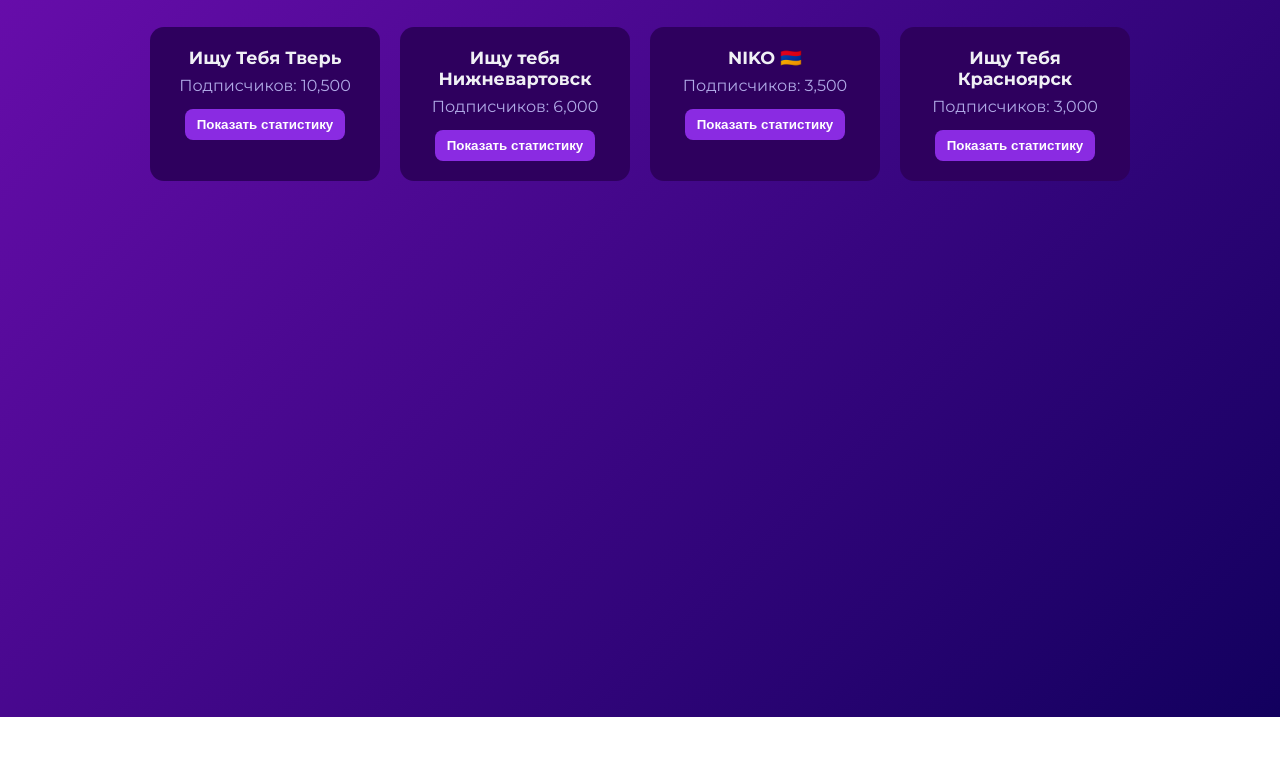
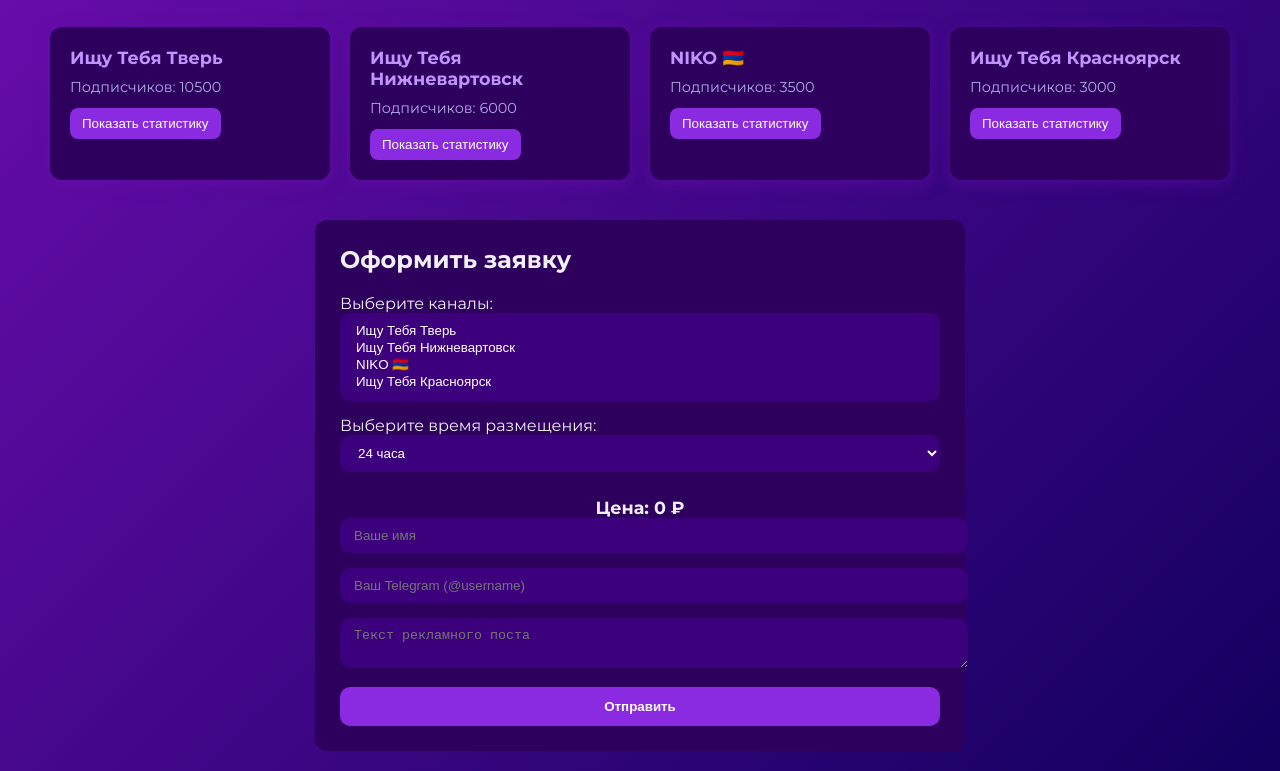
Before and after one commit to nikoooott/nikoad-server, a website: page index.html in a window 1280 px wide. Shown: the part 83-854 px from the top of the page. Before the commit the page ends 800 px from the top, so only its background shows below. Drawn offline with Linux system fonts and the light colour scheme.

Commit message:
Update index.html

```diff
--- a/index.html
+++ b/index.html
@@ -6,19 +6,16 @@
   <title>NikoAd — Реклама в Telegram</title>
   <link href="https://fonts.googleapis.com/css2?family=Montserrat:wght@400;700&display=swap" rel="stylesheet">
   <style>
-    * { box-sizing: border-box; }
     body {
       margin: 0;
       font-family: 'Montserrat', sans-serif;
       background: linear-gradient(135deg, #6a0dad, #12005e);
       color: #f0f0f5;
-      min-height: 100vh;
       padding: 20px;
-      text-align: center;
     }
 
     h1 {
-      font-size: 2rem;
+      text-align: center;
       margin-bottom: 30px;
     }
 
@@ -31,102 +28,153 @@
 
     .channel-card {
       background: #2e005e;
-      border-radius: 14px;
+      border-radius: 12px;
       padding: 20px;
-      width: 230px;
-      transition: transform 0.3s, box-shadow 0.3s;
+      width: 240px;
+      box-shadow: 0 4px 15px rgba(106, 13, 173, 0.5);
+      transition: transform 0.3s ease;
+    }
+
+    .channel-card:hover {
+      transform: translateY(-8px);
+    }
+
+    .channel-name {
+      font-weight: bold;
+      font-size: 1.1rem;
+      margin-bottom: 10px;
+    }
+
+    .subscribers {
+      font-size: 0.9rem;
+      margin-bottom: 12px;
+      color: #b0a9e6;
+    }
+
+    .btn-stat {
+      background: #8a2be2;
+      border: none;
+      color: white;
+      padding: 8px 12px;
+      border-radius: 8px;
       cursor: pointer;
     }
 
-    .channel-card:hover {
-      transform: translateY(-6px);
-      box-shadow: 0 8px 25px rgba(106, 13, 173, 0.7);
+    .stats-modal {
+      display: none;
+      position: fixed;
+      top: 10%;
+      left: 50%;
+      transform: translateX(-50%);
+      width: 90%;
+      max-width: 600px;
+      background: #210044;
+      border-radius: 14px;
+      padding: 20px;
+      z-index: 1000;
+      box-shadow: 0 0 30px rgba(0,0,0,0.8);
     }
 
-    .channel-name {
-      font-weight: 700;
-      font-size: 1.1rem;
-      margin-bottom: 8px;
+    .stats-modal.active {
+      display: block;
     }
 
-    .subscribers {
-      color: #b0a9e6;
-      margin-bottom: 14px;
+    .overlay {
+      position: fixed;
+      top: 0; left: 0;
+      width: 100%; height: 100%;
+      background: rgba(0,0,0,0.6);
+      z-index: 999;
+      display: none;
     }
 
-    .btn-show {
+    .overlay.active {
+      display: block;
+    }
+
+    .form-block {
+      margin-top: 40px;
+      background: #2e005e;
+      padding: 25px;
+      border-radius: 12px;
+      max-width: 600px;
+      margin-left: auto;
+      margin-right: auto;
+    }
+
+    .form-block h2 {
+      margin-top: 0;
+    }
+
+    form input, form textarea, form select {
+      width: 100%;
+      padding: 10px 14px;
+      margin-bottom: 15px;
+      border: none;
+      border-radius: 10px;
+      background: #3c007d;
+      color: white;
+    }
+
+    form button {
+      width: 100%;
       background: #8a2be2;
       border: none;
-      border-radius: 8px;
-      padding: 8px 12px;
+      padding: 12px;
+      border-radius: 10px;
       color: white;
-      font-weight: 600;
+      font-weight: bold;
       cursor: pointer;
     }
 
-    .btn-show:hover {
-      background: #bf94ff;
+    #price {
+      text-align: center;
+      font-size: 1.1rem;
+      margin-top: 10px;
+      font-weight: bold;
     }
 
-    /* Modal */
-    .modal {
-      display: none;
-      position: fixed;
-      z-index: 1000;
-      left: 0; top: 0;
-      width: 100%;
-      height: 100%;
-      overflow: auto;
-      background: rgba(0, 0, 0, 0.7);
-    }
-
-    .modal-content {
-      background-color: #240057;
-      margin: 10% auto;
-      padding: 30px;
-      border-radius: 14px;
-      width: 90%;
-      max-width: 600px;
-      text-align: left;
-      color: #fff;
-      position: relative;
-      animation: fadeIn 0.3s ease;
-    }
-
-    @keyframes fadeIn {
-      from { opacity: 0; transform: translateY(-10px); }
-      to { opacity: 1; transform: translateY(0); }
-    }
-
-    .close {
-      position: absolute;
-      top: 15px;
-      right: 20px;
-      font-size: 22px;
-      color: #aaa;
-      cursor: pointer;
-    }
-
-    .close:hover {
-      color: #fff;
-    }
-
-    @media (max-width: 600px) {
-      .channel-card { width: 90%; }
-    }
   </style>
 </head>
 <body>
 
 <h1>NikoAd — Реклама в Telegram</h1>
-<div class="channels" id="channels"></div>
 
-<!-- Модалка -->
-<div id="modal" class="modal">
-  <div class="modal-content">
-    <span class="close" onclick="closeModal()">&times;</span>
-    <div id="modalText"></div>
-  </div>
+<div class="channels" id="channelsContainer"></div>
+
+<!-- Статистика -->
+<div class="overlay" id="overlay"></div>
+<div class="stats-modal" id="statsModal">
+  <h2 id="statsTitle"></h2>
+  <p id="statsContent"></p>
+  <button onclick="closeStats()">Назад</button>
+</div>
+
+<!-- Форма -->
+<div class="form-block">
+  <h2>Оформить заявку</h2>
+  <form id="orderForm">
+    <label>Выберите каналы:</label>
+    <select id="channelSelect" multiple required></select>
+
+    <label>Выберите время размещения:</label>
+    <select id="durationSelect" required>
+      <option value="24">24 часа</option>
+      <option value="48">48 часов</option>
+      <option value="72">72 часа</option>
+      <option value="forever">Навсегда</option>
+      <option value="story">История</option>
+    </select>
+
+    <div id="price">Цена: 0 ₽</div>
+
+    <input type="text" name="name" placeholder="Ваше имя" required>
+    <input type="text" name="telegram" placeholder="Ваш Telegram (@username)" required>
+    <textarea name="message" placeholder="Текст рекламного поста" required></textarea>
+
+    <button type="submit">Отправить</button>
+    <div id="statusMsg"></div>
+  </form>
 </div>
 
 <script>
@@ -134,89 +182,117 @@
     {
       id: 'tver',
       name: 'Ищу Тебя Тверь',
+      link: 'https://t.me/ishutebyatverr',
       subs: 10500,
-      stats: `
-        Средний охват 1 публикации: 2.6k<br>
-        ERR: 26%<br>
-        ERR24: 24%<br>
-        Возраст канала: 1 год 7 месяцев<br>
-        Подписчиков: 16,988<br>
-        ER: 0.49%
-      `
+      stats: 'СРЕДНИЙ ОХВАТ: 2573 / ERR: 26% / ER: 0.49%',
+      prices: { "24": 1550, "48": 1700, "72": 1900, "forever": 2600, "story": 1100 }
     },
     {
       id: 'nizhnevartovsk',
-      name: 'Ищу тебя Нижневартовск',
+      name: 'Ищу Тебя Нижневартовск',
+      link: 'https://t.me/nizhnevartovsk_dtp',
       subs: 6000,
-      stats: `
-        Средний охват 1 публикации: 2.2k<br>
-        ERR: 44%<br>
-        ERR24: 37%<br>
-        Возраст канала: 2 года 11 месяцев<br>
-        Подписчиков: 12,161<br>
-        ER: 0.73%
-      `
+      stats: 'СРЕДНИЙ ОХВАТ: 2156 / ERR: 43.7% / ER: 0.73%',
+      prices: { "24": 1400, "48": 1600, "72": 1800, "forever": 2200, "story": 1100 }
     },
     {
       id: 'niko',
       name: 'NIKO 🇦🇲',
+      link: 'https://t.me/nikotver',
       subs: 3500,
-      stats: `
-        Средний охват 1 публикации: 773<br>
-        ERR: 247%<br>
-        ERR24: 22%<br>
-        Возраст канала: 1 год 11 месяцев<br>
-        Подписчиков: 23<br>
-        ER: 2.67%
-      `
+      stats: 'СРЕДНИЙ ОХВАТ: 773 / ERR: 247% / ER: 2.67%',
+      prices: { "24": 1000, "48": 1150, "72": 1250, "story": 800 }
     },
     {
       id: 'krasnoyarsk',
       name: 'Ищу Тебя Красноярск',
+      link: 'https://t.me/ishutebyakrasnoyarsk',
       subs: 3000,
-      stats: `
-        Средний охват 1 публикации: 574<br>
-        ERR: 38%<br>
-        ERR24: 20%<br>
-        Возраст канала: 1 год 5 месяцев<br>
-        Подписчиков: 14,095<br>
-        ER: 0.98%
-      `
+      stats: 'СРЕДНИЙ ОХВАТ: 574 / ERR: 37.8% / ER: 0.98%',
+      prices: { "24": 800, "48": 1000, "72": 1150, "forever": 1300, "story": 700 }
     }
   ];
 
-  const container = document.getElementById('channels');
-  const modal = document.getElementById('modal');
-  const modalText = document.getElementById('modalText');
+  const channelsContainer = document.getElementById('channelsContainer');
+  const channelSelect = document.getElementById('channelSelect');
+  const durationSelect = document.getElementById('durationSelect');
+  const priceDisplay = document.getElementById('price');
+  const statsModal = document.getElementById('statsModal');
+  const overlay = document.getElementById('overlay');
 
-  channels.forEach(channel => {
-    const card = document.createElement('div');
-    card.className = 'channel-card';
-    card.innerHTML = `
-      <div class="channel-name">${channel.name}</div>
-      <div class="subscribers">Подписчиков: ${channel.subs.toLocaleString()}</div>
-      <button class="btn-show" onclick="showStats('${channel.id}')">Показать статистику</button>
+  // Рендер карточек
+  channels.forEach(ch => {
+    // Карточка
+    const div = document.createElement('div');
+    div.className = 'channel-card';
+    div.innerHTML = `
+      <div class="channel-name"><a href="${ch.link}" target="_blank" style="color:#bf94ff;text-decoration:none;">${ch.name}</a></div>
+      <div class="subscribers">Подписчиков: ${ch.subs}</div>
+      <button class="btn-stat" onclick="showStats('${ch.id}')">Показать статистику</button>
     `;
-    container.appendChild(card);
+    channelsContainer.appendChild(div);
+
+    // Добавить в select
+    const opt = document.createElement('option');
+    opt.value = ch.id;
+    opt.textContent = ch.name;
+    channelSelect.appendChild(opt);
   });
 
+  // Статистика
   function showStats(id) {
     const ch = channels.find(c => c.id === id);
-    if (ch) {
-      modalText.innerHTML = `<strong>${ch.name}</strong><br><br>${ch.stats}`;
-      modal.style.display = 'block';
-    }
+    document.getElementById('statsTitle').textContent = ch.name;
+    document.getElementById('statsContent').textContent = ch.stats;
+    statsModal.classList.add('active');
+    overlay.classList.add('active');
   }
 
-  function closeModal() {
-    modal.style.display = 'none';
+  function closeStats() {
+    statsModal.classList.remove('active');
+    overlay.classList.remove('active');
   }
 
-  window.onclick = function(event) {
-    if (event.target == modal) {
-      modal.style.display = 'none';
+  // Цена
+  function updatePrice() {
+    const selected = Array.from(channelSelect.selectedOptions).map(opt => opt.value);
+    const duration = durationSelect.value;
+    let total = 0;
+    selected.forEach(id => {
+      const ch = channels.find(c => c.id === id);
+      if (ch && ch.prices[duration]) {
+        total += ch.prices[duration];
+      }
+    });
+    priceDisplay.textContent = `Цена: ${total} ₽`;
+  }
+
+  channelSelect.addEventListener('change', updatePrice);
+  durationSelect.addEventListener('change', updatePrice);
+
+  // Отправка заявки (через Formspree)
+  document.getElementById('orderForm').addEventListener('submit', async function(e) {
+    e.preventDefault();
+    const data = new FormData(this);
+    const statusMsg = document.getElementById('statusMsg');
+
+    try {
+      const res = await fetch("https://formspree.io/f/xnnvlzor", {
+        method: "POST",
+        body: data,
+        headers: { 'Accept': 'application/json' }
+      });
+      if (res.ok) {
+        statusMsg.textContent = "✅ Заявка успешно отправлена!";
+        this.reset();
+        priceDisplay.textContent = "Цена: 0 ₽";
+      } else {
+        statusMsg.textContent = "❌ Ошибка отправки.";
+      }
+    } catch {
+      statusMsg.textContent = "❌ Ошибка сети.";
     }
-  };
+  });
 </script>
 
 </body>
```
